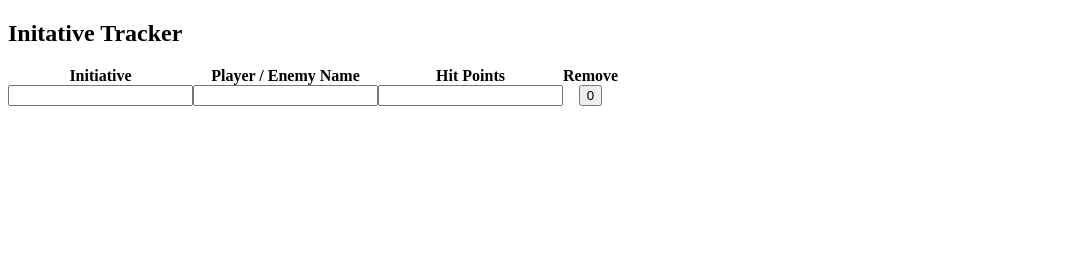
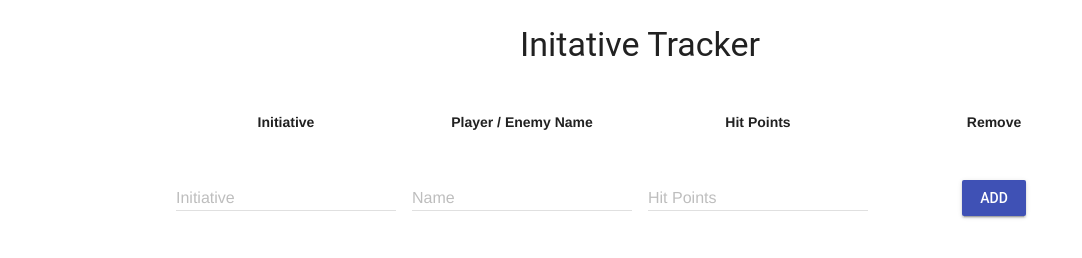
Before and after one commit to spencerkordecki/initiative-tracker, a plain HTML site: page index.html in a window 1280 px wide. Shown: the whole page, without its empty margins (0-1082 px from the left). Drawn offline with nearby package versions, Linux system fonts and the light colour scheme.

Commit message:
it looks like a real thing now

```diff
--- a/css/index.css
+++ b/css/index.css
@@ -1,18 +1,14 @@
-section.table {
-    display: table;
+body {
+    width: 100%;
 }
 
-form.tr, div.tr {
-    display: table-row;
+#initiative-tracker, .tracker-max-width {
+    max-width: 960px;
+    width: 100%;
 }
 
-span.td {
-    display: table-cell;
-}
-
-span.th {
-    text-align: center;
-    font-weight: bold;
+#initiative-tracker div.mdl-grid:nth-child(even) {
+    background-color: #e0e0e0;
 }
 
 .center-align {
@@ -22,3 +18,12 @@ span.th {
 .input-error {
     border: 1px solid red;
 }
+
+.bold {
+    font-weight: bold;
+}
+
+/* OVERWRITES */
+.mdl-grid {
+    align-items: center !important;
+}
--- a/index.html
+++ b/index.html
@@ -4,29 +4,55 @@
         <meta charset="utf-8">
         <title>Initiative Tracker</title>
         <link rel="stylesheet" href="css/index.css">
+        <link rel="stylesheet" href="https://fonts.googleapis.com/icon?family=Material+Icons">
+        <link rel="stylesheet" href="https://code.getmdl.io/1.2.1/material.indigo-red.min.css" />
     </head>
     <body>
         <section>
             <header>
-                <h1>Initative Tracker</h1>
+                <h3 class="center-align">Initative Tracker</h1>
             </header>
         </section>
-        <section id="initiative-tracker" class="table">
-            <div class="tr">
-                <span class="th td">Initiative</span></span>
-                <span class="th td">Player / Enemy Name</span>
-                <span class="th td">Hit Points</span>
-                <span class="th td">Remove</span>
+        <section id="initiative-tracker" class="mdl-grid tracker-max-width">
+            <div class="mdl-grid tracker-max-width">
+                <span class="mdl-cell mdl-cell--3-col center-align bold">Initiative</span></span>
+                <span class="mdl-cell mdl-cell--3-col center-align bold">Player / Enemy Name</span>
+                <span class="mdl-cell mdl-cell--3-col center-align bold">Hit Points</span>
+                <span class="mdl-cell mdl-cell--3-col center-align bold">Remove</span>
             </div>
             <div is="characterInfo" v-for="(character, index) in characters" v-bind:character="character" v-on:remove="removeCharacter(index)"></div>
-            <form class="tr" v-on:submit.prevent="newCharacter">
-                <span class="td"><input type="number" v-model="characters.characterInitiative"></span>
-                <span class="td"><input type="text" v-model="characters.characterName"></span>
-                <span class="td"><input type="number" v-model="characters.characterHP"></span>
-                <span class="td center-align"><input type="submit" name="" value="0"></span>
+
+            <form class="mdl-grid tracker-max-width" v-on:submit.prevent="newCharacter">
+                <div class="mdl-cell mdl-cell--3-col center-align mdl-textfield mdl-js-textfield mdl-textfield--floating-label">
+                    <input class="mdl-textfield__input" type="text" v-model="characters.characterInitiative" id="initiative" pattern="-?[0-9]*(\.[0-9]+)?">
+                    <label class="mdl-textfield__label" for="initiative">Initiative</label>
+                    <span class="mdl-textfield__error">Please enter a number.</span>
+                </div>
+                <div class="mdl-cell mdl-cell--3-col center-align mdl-textfield mdl-js-textfield mdl-textfield--floating-label">
+                    <input class="mdl-textfield__input" type="text" v-model="characters.characterName" id="name">
+                    <label class="mdl-textfield__label" for="initiative">Name</label>
+                </div>
+                <div class="mdl-cell mdl-cell--3-col center-align mdl-textfield mdl-js-textfield mdl-textfield--floating-label">
+                    <input class="mdl-textfield__input" type="text" v-model="characters.characterHP" id="hit-points" pattern="-?[0-9]*(\.[0-9]+)?">
+                    <label class="mdl-textfield__label" for="initiative">Hit Points</label>
+                    <span class="mdl-textfield__error">Please enter a number.</span>
+                </div>
+                <div class="mdl-cell mdl-cell--3-col center-align">
+                    <button class="mdl-button mdl-js-button mdl-button--raised mdl-js-ripple-effect mdl-button--colored" type="submit">
+                        ADD
+                    </button>
+                </div>
             </form>
+
+            <!-- <form class="mdl-grid tracker-max-width" v-on:submit.prevent="newCharacter">
+                <span class="mdl-cell mdl-cell--3-col center-align"><input type="number" v-model="characters.characterInitiative"></span>
+                <span class="mdl-cell mdl-cell--3-col center-align"><input type="text" v-model="characters.characterName"></span>
+                <span class="mdl-cell mdl-cell--3-col center-align"><input type="number" v-model="characters.characterHP"></span>
+                <span class="mdl-cell mdl-cell--3-col center-align"><input type="submit" name="" value="0"></span>
+            </form> -->
         </section>
         <script src="https://unpkg.com/vue/dist/vue.js"></script>
+        <script src="https://code.getmdl.io/1.2.1/material.min.js"></script>
         <script type="text/javascript" src="js/index.js"></script>
     </body>
 </html>
--- a/js/index.js
+++ b/js/index.js
@@ -1,11 +1,15 @@
 (function() {
     Vue.component('characterInfo', {
         template: '\
-            <div class="tr center-align">\
-                <span class="td"> {{ character.characterInitiative }} </span>\
-                <span class="td"> {{ character.characterName }} </span>\
-                <span class="td"> {{ character.characterHP }} </span>\
-                <span class="td"> <button @click="$emit(\'remove\')">X</button></span>\
+            <div class="mdl-grid tracker-max-width">\
+                <span class="mdl-cell mdl-cell--3-col center-align"> {{ character.characterInitiative }} </span>\
+                <span class="mdl-cell mdl-cell--3-col center-align"> {{ character.characterName }} </span>\
+                <span class="mdl-cell mdl-cell--3-col center-align"> {{ character.characterHP }} </span>\
+                <span class="mdl-cell mdl-cell--3-col center-align">\
+                    <button class="mdl-button mdl-js-button mdl-button--raised mdl-js-ripple-effect mdl-button--accent" @click="$emit(\'remove\')">\
+                        REMOVE\
+                    </button>\
+                </span>\
             </div>',
         props: ['character']
     });
```
